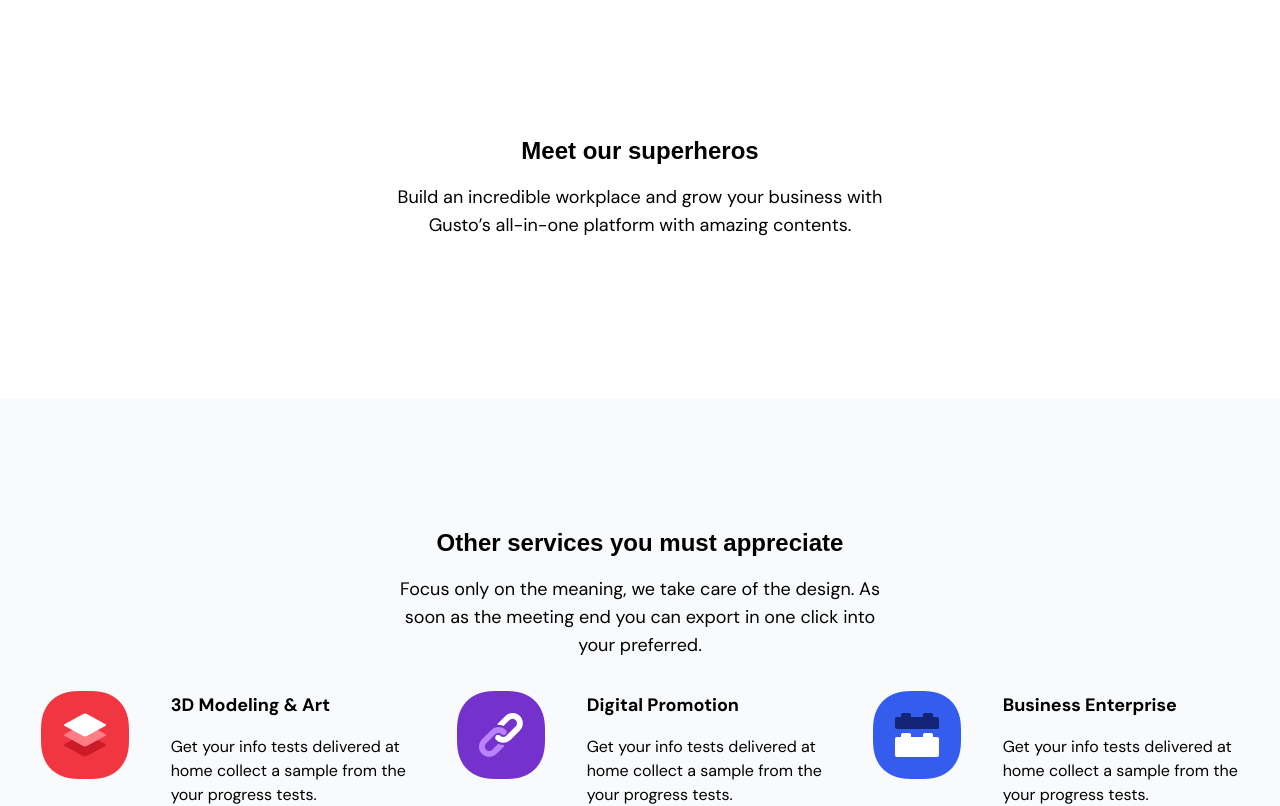
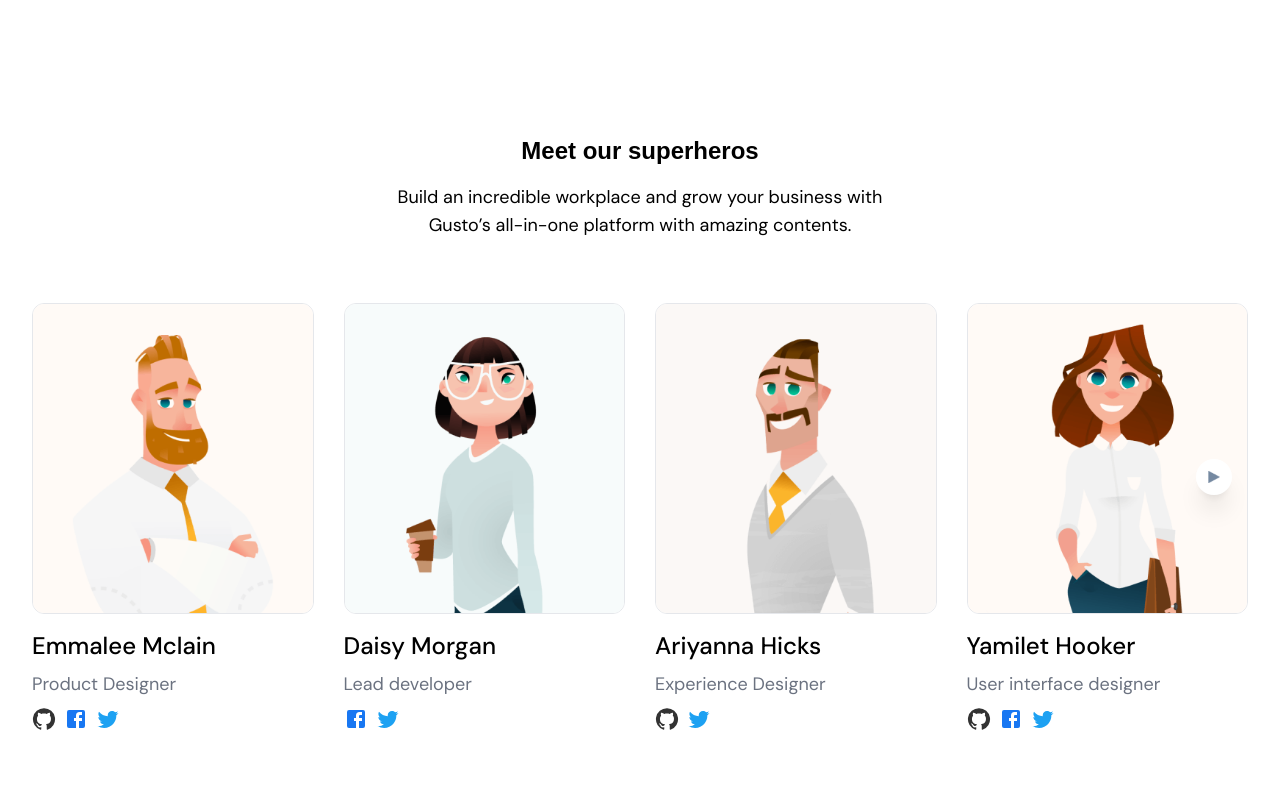
Before and after one commit to houseoftypescript/houseoftypescript.github.io, a Next.js app: page / in a window 1280 px wide. Shown: the part 1700-2506 px from the top of the page. Built offline with nearby package versions, Linux system fonts and the light colour scheme; a web font is replaced by a local one.

Commit message:
Add Team

```diff
--- a/package.json
+++ b/package.json
@@ -27,7 +27,8 @@
     "react": "18.2.0",
     "react-dom": "18.2.0",
     "react-scroll": "1.8.9",
-    "react-stickynode": "4.1.0"
+    "react-stickynode": "4.1.0",
+    "swiper": "8.4.6"
   },
   "devDependencies": {
     "@types/node": "18.11.18",
--- a/src/components/atoms/Heading/index.tsx
+++ b/src/components/atoms/Heading/index.tsx
@@ -14,7 +14,7 @@ export const Heading: React.FC<{
   enhanced = false,
 }) => {
   return (
-    <div className={bottom ? 'pb-8' : ''}>
+    <div className={bottom ? 'mb-8' : ''}>
       <div className={`${align} max-w-lg mx-auto`}>
         <h1
           className={`${
--- /dev/null
+++ b/src/components/molecules/Member/index.tsx
@@ -0,0 +1,38 @@
+import Image from 'next/image';
+import Link from 'next/link';
+import FacebookIcon from '@mui/icons-material/Facebook';
+import TwitterIcon from '@mui/icons-material/Twitter';
+import GitHubIcon from '@mui/icons-material/GitHub';
+
+const icons: Record<string, any> = {
+  facebook: <FacebookIcon fontSize="medium" className="text-[#1877f2]" />,
+  twitter: <TwitterIcon fontSize="medium" className="text-[#1da1f2]" />,
+  github: <GitHubIcon fontSize="medium" className="text-[#333333]" />,
+};
+
+const Member: React.FC<{ member: any }> = ({ member = {} }) => {
+  return (
+    <div>
+      <Image
+        src={member.avatar}
+        alt={member.name}
+        className="rounded-xl border"
+      />
+      <h2 className="mt-4 text-lg md:text-2xl font-medium">{member.name}</h2>
+      <p className="mt-2 text-sm md:text-lg text-gray-500">
+        {member.designation}
+      </p>
+      <div className="mt-2 flex gap-2">
+        {member.socialLinks.map((socialLink: any) => {
+          return (
+            <Link key={socialLink.name} href={socialLink.link}>
+              {icons[socialLink.name]}
+            </Link>
+          );
+        })}
+      </div>
+    </div>
+  );
+};
+
+export default Member;
--- a/src/components/organisms/Navbar/index.tsx
+++ b/src/components/organisms/Navbar/index.tsx
@@ -1,10 +1,10 @@
+import CloseIcon from '@mui/icons-material/Close';
+import MenuIcon from '@mui/icons-material/Menu';
+import Drawer from '@mui/material/Drawer';
 import React, { useState } from 'react';
 import { Link as ScrollLink } from 'react-scroll';
 import Sticky from 'react-stickynode';
-import MenuIcon from '@mui/icons-material/Menu';
 import Container from '../../atoms/Container';
-import Drawer from '@mui/material/Drawer';
-import CloseIcon from '@mui/icons-material/Close';
 
 export const Navbar: React.FC<{ title?: string; items?: any[] }> = ({
   title = '',
--- a/src/components/organisms/Team/index.tsx
+++ b/src/components/organisms/Team/index.tsx
@@ -1,13 +1,258 @@
-import React from 'react';
+import Image from 'next/image';
+import React, { useEffect, useRef, useState } from 'react';
+import SwiperCore, { Navigation, Pagination } from 'swiper';
+import { Swiper, SwiperRef, SwiperSlide } from 'swiper/react';
+import arrowRight from '../../../assets/images/icons/arrow-right.png';
+import avatar1 from '../../../assets/images/team/member1.png';
+import avatar2 from '../../../assets/images/team/member2.png';
+import avatar3 from '../../../assets/images/team/member3.png';
+import avatar4 from '../../../assets/images/team/member4.png';
+import Container from '../../atoms/Container';
 import Heading from '../../atoms/Heading';
+import Member from '../../molecules/Member';
+
+SwiperCore.use([Navigation, Pagination]);
+
+const data = [
+  {
+    id: 1,
+    avatar: avatar1,
+    name: 'Emmalee Mclain',
+    designation: 'Product Designer',
+    socialLinks: [
+      {
+        id: 'github',
+        name: 'github',
+        link: 'http://github.com',
+      },
+      {
+        id: 'facebook',
+        name: 'facebook',
+        link: 'http://facebook.com',
+      },
+      {
+        id: 'twitter',
+        name: 'twitter',
+        link: 'http://twitter.com',
+      },
+    ],
+  },
+  {
+    id: 2,
+    avatar: avatar2,
+    name: 'Daisy Morgan',
+    designation: 'Lead developer',
+    socialLinks: [
+      {
+        id: 'facebook',
+        name: 'facebook',
+        link: 'http://facebook.com',
+      },
+      {
+        id: 'twitter',
+        name: 'twitter',
+        link: 'http://twitter.com',
+      },
+    ],
+  },
+  {
+    id: 3,
+    avatar: avatar3,
+    name: 'Ariyanna Hicks',
+    designation: 'Experience Designer',
+    socialLinks: [
+      {
+        id: 'github',
+        name: 'github',
+        link: 'http://github.com',
+      },
+      {
+        id: 'twitter',
+        name: 'twitter',
+        link: 'http://twitter.com',
+      },
+    ],
+  },
+  {
+    id: 4,
+    avatar: avatar4,
+    name: 'Yamilet Hooker',
+    designation: 'User interface designer',
+    socialLinks: [
+      {
+        id: 'github',
+        name: 'github',
+        link: 'http://github.com',
+      },
+      {
+        id: 'facebook',
+        name: 'facebook',
+        link: 'http://facebook.com',
+      },
+      {
+        id: 'twitter',
+        name: 'twitter',
+        link: 'http://twitter.com',
+      },
+    ],
+  },
+  {
+    id: 5,
+    avatar: avatar1,
+    name: 'Emmalee Mclain',
+    designation: 'Product Designer',
+    socialLinks: [
+      {
+        name: 'github',
+        link: 'http://github.com',
+      },
+      {
+        name: 'facebook',
+        link: 'http://facebook.com',
+      },
+      {
+        name: 'twitter',
+        link: 'http://twitter.com',
+      },
+    ],
+  },
+  {
+    id: 6,
+    avatar: avatar2,
+    name: 'Daisy Morgan',
+    designation: 'Lead developer',
+    socialLinks: [
+      {
+        name: 'twitter',
+        link: 'http://twitter.com',
+      },
+      {
+        name: 'facebook',
+        link: 'http://facebook.com',
+      },
+    ],
+  },
+  {
+    id: 7,
+    avatar: avatar3,
+    name: 'Ariyanna Hicks',
+    designation: 'Experience Designer',
+    socialLinks: [
+      {
+        name: 'twitter',
+        link: 'http://twitter.com',
+      },
+      {
+        name: 'github',
+        link: 'http://github.com',
+      },
+    ],
+  },
+  {
+    id: 8,
+    avatar: avatar4,
+    name: 'Yamilet Hooker',
+    designation: 'User interface designer',
+    socialLinks: [
+      {
+        name: 'twitter',
+        link: 'http://twitter.com',
+      },
+      {
+        name: 'github',
+        link: 'http://github.com',
+      },
+      {
+        name: 'facebook',
+        link: 'http://facebook.com',
+      },
+    ],
+  },
+];
+
+const breakpoints = {
+  0: {
+    slidesPerView: 1,
+    spaceBetween: 0,
+  },
+  768: {
+    slidesPerView: 3,
+    spaceBetween: 30,
+  },
+  1024: {
+    slidesPerView: 4,
+    spaceBetween: 30,
+  },
+  1601: {
+    slidesPerView: 5,
+    spaceBetween: 30,
+  },
+};
 
 export const Team: React.FC<{ title: string; description: string }> = ({
   title = '',
   description = '',
 }) => {
+  const swiperRef = useRef<SwiperRef>(null);
+  const [currentIndex, setCurrentIndex] = useState(0);
+
+  const isEnd = swiperRef?.current?.swiper?.isEnd;
+
+  const handlePrev = () => {
+    swiperRef?.current?.swiper?.slidePrev();
+    setCurrentIndex(swiperRef?.current?.swiper?.activeIndex || 0);
+  };
+
+  const handleNext = () => {
+    swiperRef?.current?.swiper?.slideNext();
+    setCurrentIndex(swiperRef?.current?.swiper?.activeIndex || 0);
+  };
+
   return (
     <section id="team" className="py-32">
-      <Heading title={title} description={description} />
+      <div className="mb-16">
+        <Heading title={title} description={description} />
+      </div>
+      <div className="px-8">
+        <div className="swiper-container transition-all duration-300">
+          {currentIndex !== 0 && (
+            <button
+              onClick={handlePrev}
+              className="bg-white cursor-pointer w-9 h-9 md:w-9 md:h-9 flex items-center justify-center rounded-full absolute z-10 shadow-xl left-2 md:left-4 swiper-arrow swiper-arrow-left"
+            >
+              <Image
+                src={arrowRight}
+                alt="arrow left"
+                className="w-3 h-3 md:w-3 md:h-3"
+              />
+            </button>
+          )}
+          {!isEnd && (
+            <button
+              className="bg-white cursor-pointer w-9 h-9 md:w-9 md:h-9 flex items-center justify-center rounded-full absolute z-10 shadow-xl right-2 md:right-4 swiper-arrow swiper-arrow-right"
+              onClick={handleNext}
+            >
+              <Image
+                src={arrowRight}
+                alt="arrow right"
+                className="w-3 h-3 md:w-3 md:h-3"
+              />
+            </button>
+          )}
+          <Swiper
+            ref={swiperRef}
+            spaceBetween={30}
+            slidesPerView={5}
+            breakpoints={breakpoints}
+          >
+            {data?.map((item) => (
+              <SwiperSlide key={item.id}>
+                <Member member={item} />
+              </SwiperSlide>
+            ))}
+          </Swiper>
+        </div>
+      </div>
     </section>
   );
 };
--- a/src/pages/_app.tsx
+++ b/src/pages/_app.tsx
@@ -5,6 +5,7 @@ import '@fontsource/roboto/700.css';
 import type { AppProps } from 'next/app';
 import Head from 'next/head';
 import React from 'react';
+import 'swiper/swiper-bundle.min.css';
 import '../styles/globals.scss';
 
 const App: React.FC<AppProps> = ({ Component, pageProps }) => {
--- a/src/styles/globals.scss
+++ b/src/styles/globals.scss
@@ -22,3 +22,18 @@ body {
       0 4px 6px -4px rgb(0 0 0 / 0.1);
   }
 }
+
+.swiper-container {
+  position: relative;
+
+  .swiper-arrow {
+    top: calc(50% - 40px);
+    transform: translateY(-50%);
+  }
+
+  .swiper-arrow-left {
+    img {
+      transform: rotate(180deg);
+    }
+  }
+}
```
Also changed, not shown: 1 other file (tests, documents, lock files or other folders).
